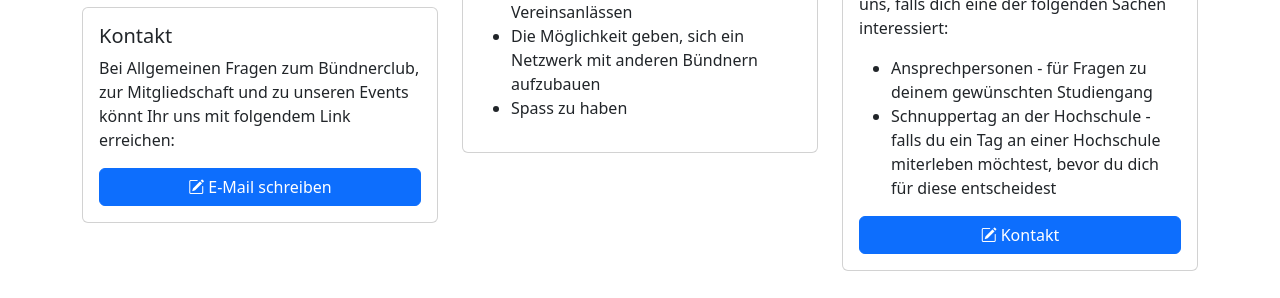
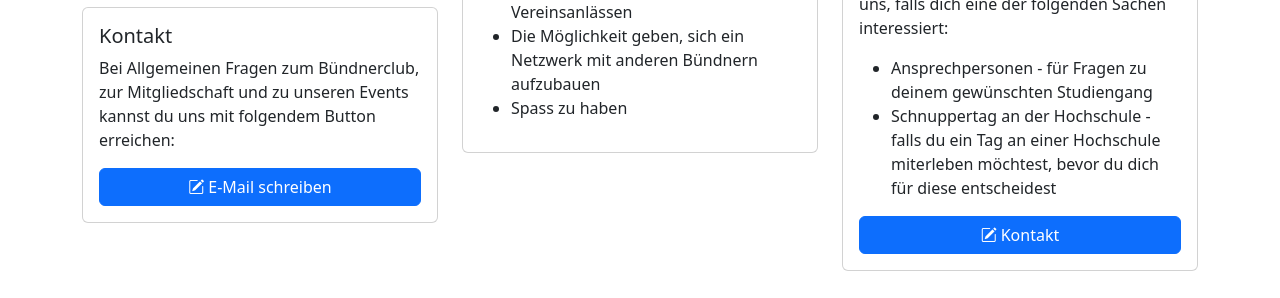
Before and after one commit to edbingo/bc-website, a Jekyll site: the page built from pages/about.html, in a window 1280 px wide and 900 px high. Shown: the part 427-725 px from the top of the window. Built offline with Jekyll 4.4.1, drawn with Linux system fonts in a browser that asks for light colours.

Commit message:
fix register

```diff
--- a/pages/about.html
+++ b/pages/about.html
@@ -33,7 +33,7 @@ statuten: "/assets/pdf/Statuten-2023.pdf"
                     <div class="card mt-4">
                         <div class="card-body">
                             <h5 class="card-title">Kontakt</h5>
-                            <p class="card-text">Bei Allgemeinen Fragen zum Bündnerclub, zur Mitgliedschaft und zu unseren Events könnt Ihr uns mit folgendem Link erreichen:</p>
+                            <p class="card-text">Bei Allgemeinen Fragen zum Bündnerclub, zur Mitgliedschaft und zu unseren Events kannst du uns mit folgendem Button erreichen:</p>
                             <a href="mailto:{{site.email | encode_email}}" class="btn btn-primary btn-rounded d-block"><i class="bi bi-pencil-square me-1"></i>E-Mail schreiben</a>
                         </div>
                     </div>
```
